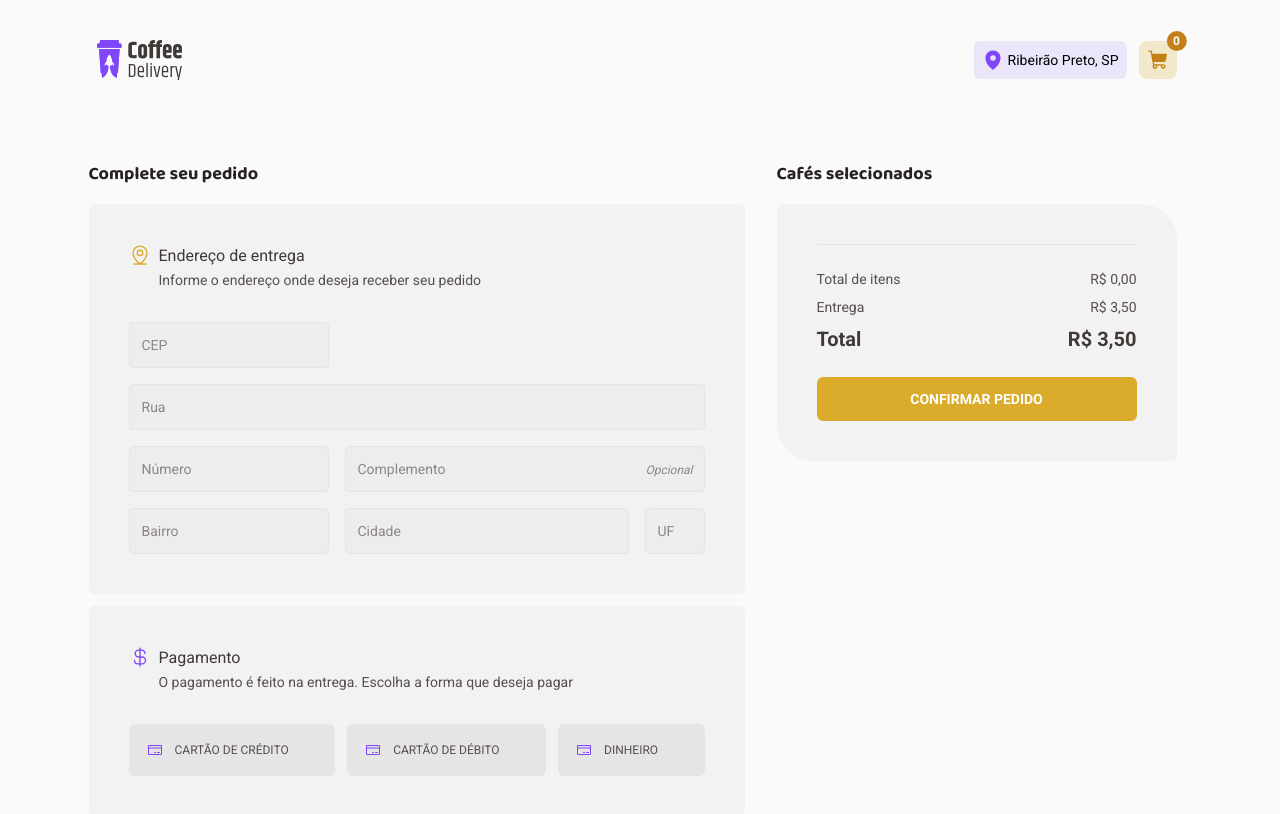
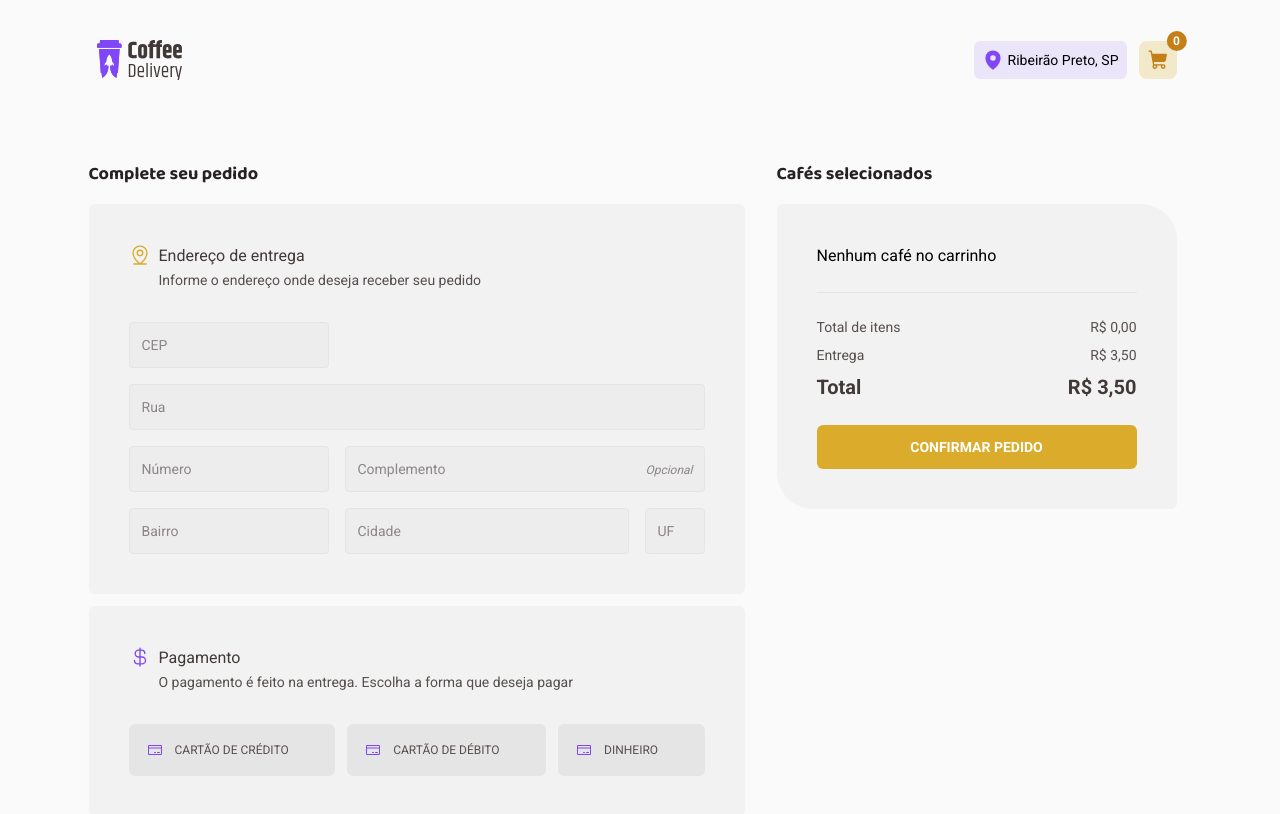
Before and after one commit to jvzaniolo/coffee-delivery, a React (Vite) app: page /checkout in a window 1280 px wide. Shown: the top 814 px of the page. Built offline with nearby package versions, Linux system fonts and the light colour scheme; data requests are answered from the project's data file.

Commit message:
Add loading message when cart is fetching

```diff
--- a/src/routes/checkout.tsx
+++ b/src/routes/checkout.tsx
@@ -9,7 +9,7 @@ import { useCart } from '../hooks/useCart'
 const taxFee = 3.5
 
 export function Checkout() {
-  const { data: cart, cartTotal } = useCart()
+  const { data: cart, cartTotal, isFetching } = useCart()
 
   return (
     <form className="mx-auto grid max-w-[1120px] gap-8 px-4 py-10 lg:grid-cols-[1fr_400px]">
@@ -101,14 +101,20 @@ export function Checkout() {
         </h2>
 
         <section className="flex flex-col gap-6 rounded-[6px_36px] border-0 bg-base-card p-6 lg:p-10">
-          {cart?.map(cartItem => (
+          {cart?.length ? (
+            cart.map(cartItem => (
               <CartItem
                 key={cartItem.id}
                 id={cartItem.id}
                 product={cartItem.product}
                 quantity={cartItem.quantity}
               />
-          ))}
+            ))
+          ) : isFetching ? (
+            <p>Carregando...</p>
+          ) : (
+            <p>Nenhum café no carrinho</p>
+          )}
 
           <hr className="h-px border-0 bg-base-button" />
 
```
Lines whose indentation alone changed are shown as unchanged.
